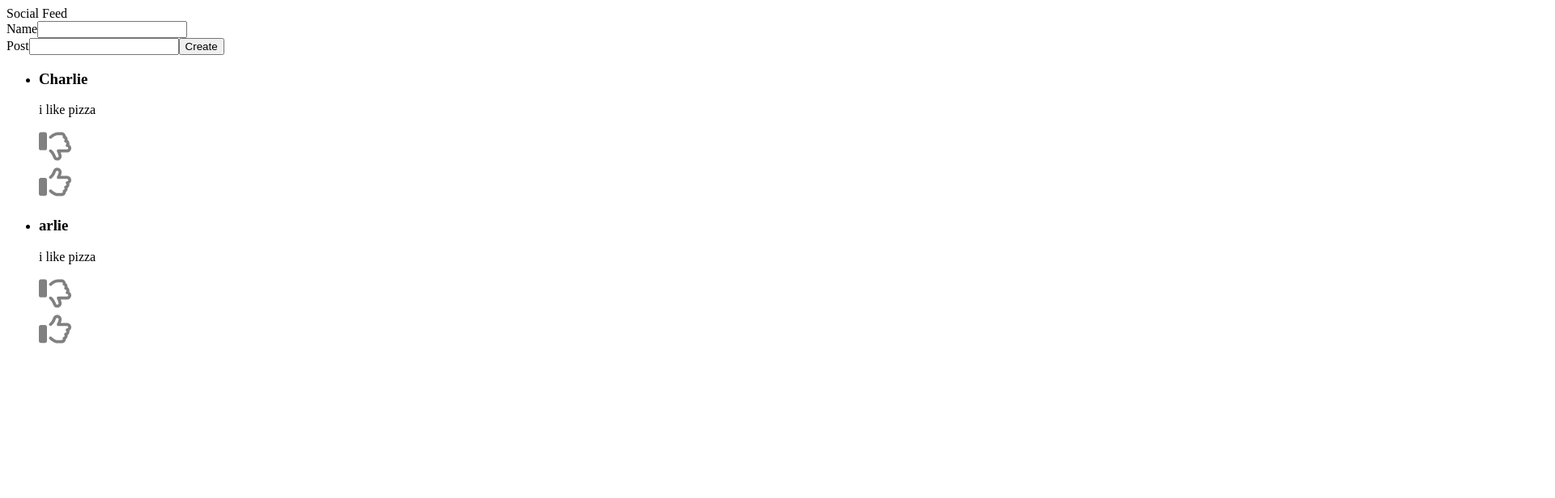
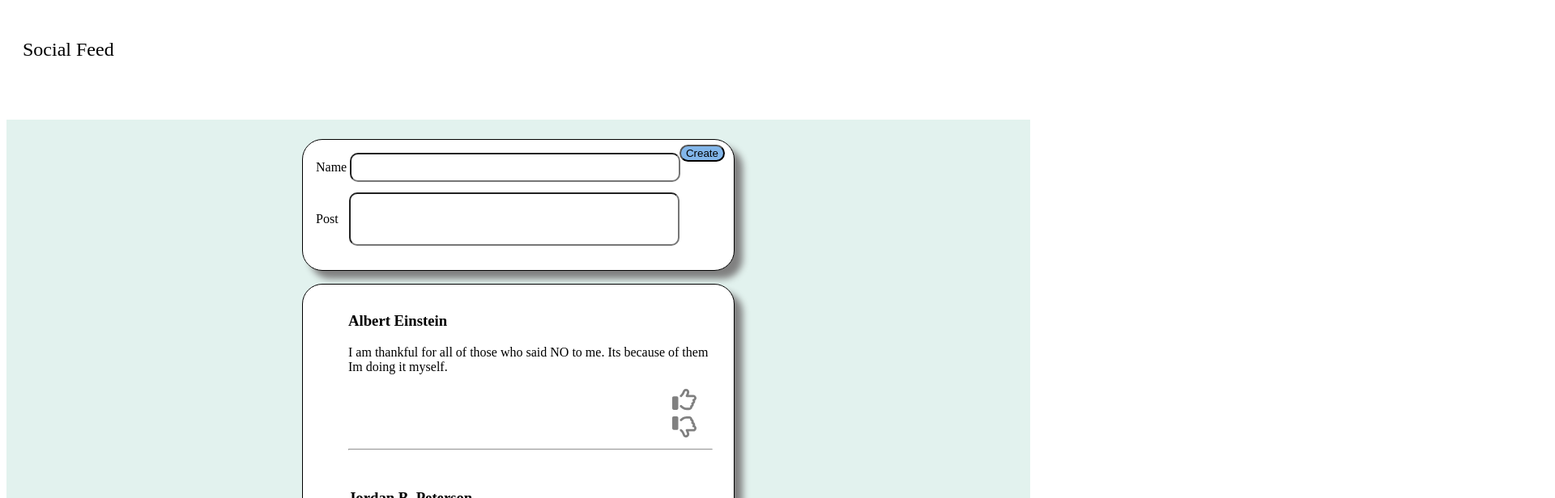
Before and after one commit to charliebrown1221/Social-Feed, a React (Create React App) app: page / in a window 1280 px wide. Shown: the top 616 px of the page at 81% size, 1920 px wide, since content can reach past the window. Built offline with nearby package versions, Linux system fonts and the light colour scheme; the HTML template or start-up script is replaced by a standard one.

Commit message:
project done css clean up left

```diff
--- a/src/App.js
+++ b/src/App.js
@@ -6,7 +6,7 @@ import "./index.css"
 
 
 function App() {
-    const [posts, setPosts]= useState([{name:'Charlie',text:'i like pizza',isLiked:false,isDisliked:false},{name:'arlie',text:'i like pizza',isLiked:false,isDisliked:false}])
+    const [posts, setPosts]= useState([{name:'Albert Einstein',text:'I am thankful for all of those who said NO to me. Its because of them Im doing it myself.',isLiked:false,isDisliked:false},{name:'Jordan B. Peterson',text:'I do not think that you have any insight whatsoever into your capacity for good until you have some well-developed insight into your capacity for evil.',isLiked:false,isDisliked:false}])
 
      function addNewEntry(post){
       let tempPost =[ ...posts, post];
@@ -16,14 +16,14 @@ function App() {
 
 
   return (
-    <div >
-      <div>
+    <div className='background'>
+      <div className='nav'>
        <NavBar />
       </div>
-      <div className=''>
+      <div className='create-post'>
        <CreatePost addNewEntryProperty={addNewEntry}/>
       </div>
-      <div>
+      <div className='create-post'>
         <PostMapper array={posts}/>
       </div>
     </div>
--- a/src/components/CreatePost.jsx
+++ b/src/components/CreatePost.jsx
@@ -1,5 +1,5 @@
 import React, {useState} from 'react'
-
+import "./Post/Post.css"
 const CreatePost = (props) => {
     const [name, setName]=useState('')
     const [text, setText]=useState('')
@@ -21,12 +21,12 @@ const CreatePost = (props) => {
         <form onSubmit={handelPost}>
             <div>
            <label>Name</label>
-              <input type="text" value={name} onChange={(event)=> setName(event.target.value)}/>
+              <input className='name-box' type="text" value={name} onChange={(event)=> setName(event.target.value)}/>
               </div>
               <div>
               <label>Post</label>
-              <input type="text" value={text} onChange={(event)=> setText(event.target.value)} />
-              <button type="submit">Create</button>
+              <input className='post-box' type="text" value={text} onChange={(event)=> setText(event.target.value)} />
+              <button className='Create-button' type="submit">Create</button>
               </div>
 
         </form>
--- a/src/components/Post/Post.css
+++ b/src/components/Post/Post.css
@@ -7,6 +7,39 @@
 .disliked-colorOn{
     fill: red;
 }
+.thumb-sizeUp{
+    width: 30px;
+
+}
 .thumb-size{
-    width: 40px;
+    width: 30px;
+    margin-left: 400px ;
 }
+.Create-button{
+    background-color: rgba(91, 160, 228, 0.761);
+    border-radius: 25px;
+    position: absolute;bottom: 600px;
+}
+.name-box{
+    border-radius: 10px;
+    margin-bottom: 1em;
+    margin-left: .3em;
+    width: 400px;
+    height: 30px;
+
+}
+.post-box{
+    border-radius: 10px;
+    margin-bottom: 1em;
+    margin-left: 1em;
+    width: 400px;
+    height: 60px;
+}
+.feed{
+    height: 200px;
+    width: 450px;
+
+}
+.bullet{
+    list-style-type: none;
+}
--- a/src/components/Post/Post.jsx
+++ b/src/components/Post/Post.jsx
@@ -17,15 +17,18 @@ const Post = ({post}) => {
 
 
     return (
-        <div>
-           <h3>{post.name}</h3>
+        <div className= 'feed'>
+           <h3 >{post.name}</h3>
            <p>{post.text}</p>
            <div className='thumb-size'>
+           <div>
+            <svg onClick={toggles} className={colors ? "liked-colorOn":"colorOff"} xmlns="http://www.w3.org/2000/svg" viewBox="0 0 512 512"><path d="M96 191.1H32c-17.67 0-32 14.33-32 31.1v223.1c0 17.67 14.33 31.1 32 31.1h64c17.67 0 32-14.33 32-31.1V223.1C128 206.3 113.7 191.1 96 191.1zM512 227c0-36.89-30.05-66.92-66.97-66.92h-99.86C354.7 135.1 360 113.5 360 100.8c0-33.8-26.2-68.78-70.06-68.78c-46.61 0-59.36 32.44-69.61 58.5c-31.66 80.5-60.33 66.39-60.33 93.47c0 12.84 10.36 23.99 24.02 23.99c5.256 0 10.55-1.721 14.97-5.26c76.76-61.37 57.97-122.7 90.95-122.7c16.08 0 22.06 12.75 22.06 20.79c0 7.404-7.594 39.55-25.55 71.59c-2.046 3.646-3.066 7.686-3.066 11.72c0 13.92 11.43 23.1 24 23.1h137.6C455.5 208.1 464 216.6 464 227c0 9.809-7.766 18.03-17.67 18.71c-12.66 .8593-22.36 11.4-22.36 23.94c0 15.47 11.39 15.95 11.39 28.91c0 25.37-35.03 12.34-35.03 42.15c0 11.22 6.392 13.03 6.392 22.25c0 22.66-29.77 13.76-29.77 40.64c0 4.515 1.11 5.961 1.11 9.456c0 10.45-8.516 18.95-18.97 18.95h-52.53c-25.62 0-51.02-8.466-71.5-23.81l-36.66-27.51c-4.315-3.245-9.37-4.811-14.38-4.811c-13.85 0-24.03 11.38-24.03 24.04c0 7.287 3.312 14.42 9.596 19.13l36.67 27.52C235 468.1 270.6 480 306.6 480h52.53c35.33 0 64.36-27.49 66.8-62.2c17.77-12.23 28.83-32.51 28.83-54.83c0-3.046-.2187-6.107-.6406-9.122c17.84-12.15 29.28-32.58 29.28-55.28c0-5.311-.6406-10.54-1.875-15.64C499.9 270.1 512 250.2 512 227z"/></svg>
+           </div>
+           <div>
              <svg  onClick={toggle} className={color ?"disliked-colorOn" :"colorOff"} xmlns="http://www.w3.org/2000/svg" viewBox="0 0 512 512"><path d="M128 288V64.03c0-17.67-14.33-31.1-32-31.1H32c-17.67 0-32 14.33-32 31.1v223.1c0 17.67 14.33 31.1 32 31.1h64C113.7 320 128 305.7 128 288zM481.5 229.1c1.234-5.092 1.875-10.32 1.875-15.64c0-22.7-11.44-43.13-29.28-55.28c.4219-3.015 .6406-6.076 .6406-9.122c0-22.32-11.06-42.6-28.83-54.83c-2.438-34.71-31.47-62.2-66.8-62.2h-52.53c-35.94 0-71.55 11.87-100.3 33.41L169.6 92.93c-6.285 4.71-9.596 11.85-9.596 19.13c0 12.76 10.29 24.04 24.03 24.04c5.013 0 10.07-1.565 14.38-4.811l36.66-27.51c20.48-15.34 45.88-23.81 71.5-23.81h52.53c10.45 0 18.97 8.497 18.97 18.95c0 3.5-1.11 4.94-1.11 9.456c0 26.97 29.77 17.91 29.77 40.64c0 9.254-6.392 10.96-6.392 22.25c0 13.97 10.85 21.95 19.58 23.59c8.953 1.671 15.45 9.481 15.45 18.56c0 13.04-11.39 13.37-11.39 28.91c0 12.54 9.702 23.08 22.36 23.94C456.2 266.1 464 275.2 464 284.1c0 10.43-8.516 18.93-18.97 18.93H307.4c-12.44 0-24 10.02-24 23.1c0 4.038 1.02 8.078 3.066 11.72C304.4 371.7 312 403.8 312 411.2c0 8.044-5.984 20.79-22.06 20.79c-12.53 0-14.27-.9059-24.94-28.07c-24.75-62.91-61.74-99.9-80.98-99.9c-13.8 0-24.02 11.27-24.02 23.99c0 7.041 3.083 14.02 9.016 18.76C238.1 402 211.4 480 289.9 480C333.8 480 360 445 360 411.2c0-12.7-5.328-35.21-14.83-59.33h99.86C481.1 351.9 512 321.9 512 284.1C512 261.8 499.9 241 481.5 229.1z"/></svg>
            </div>
-           <div className='thumb-size'>
-            <svg onClick={toggles} className={colors ? "liked-colorOn":"colorOff"} xmlns="http://www.w3.org/2000/svg" viewBox="0 0 512 512"><path d="M96 191.1H32c-17.67 0-32 14.33-32 31.1v223.1c0 17.67 14.33 31.1 32 31.1h64c17.67 0 32-14.33 32-31.1V223.1C128 206.3 113.7 191.1 96 191.1zM512 227c0-36.89-30.05-66.92-66.97-66.92h-99.86C354.7 135.1 360 113.5 360 100.8c0-33.8-26.2-68.78-70.06-68.78c-46.61 0-59.36 32.44-69.61 58.5c-31.66 80.5-60.33 66.39-60.33 93.47c0 12.84 10.36 23.99 24.02 23.99c5.256 0 10.55-1.721 14.97-5.26c76.76-61.37 57.97-122.7 90.95-122.7c16.08 0 22.06 12.75 22.06 20.79c0 7.404-7.594 39.55-25.55 71.59c-2.046 3.646-3.066 7.686-3.066 11.72c0 13.92 11.43 23.1 24 23.1h137.6C455.5 208.1 464 216.6 464 227c0 9.809-7.766 18.03-17.67 18.71c-12.66 .8593-22.36 11.4-22.36 23.94c0 15.47 11.39 15.95 11.39 28.91c0 25.37-35.03 12.34-35.03 42.15c0 11.22 6.392 13.03 6.392 22.25c0 22.66-29.77 13.76-29.77 40.64c0 4.515 1.11 5.961 1.11 9.456c0 10.45-8.516 18.95-18.97 18.95h-52.53c-25.62 0-51.02-8.466-71.5-23.81l-36.66-27.51c-4.315-3.245-9.37-4.811-14.38-4.811c-13.85 0-24.03 11.38-24.03 24.04c0 7.287 3.312 14.42 9.596 19.13l36.67 27.52C235 468.1 270.6 480 306.6 480h52.53c35.33 0 64.36-27.49 66.8-62.2c17.77-12.23 28.83-32.51 28.83-54.83c0-3.046-.2187-6.107-.6406-9.122c17.84-12.15 29.28-32.58 29.28-55.28c0-5.311-.6406-10.54-1.875-15.64C499.9 270.1 512 250.2 512 227z"/></svg>
            </div>
+           <hr></hr>
         </div>
 
 
--- a/src/components/PostMapper.jsx
+++ b/src/components/PostMapper.jsx
@@ -3,7 +3,7 @@ import Post from './Post/Post';
 
 const PostMapper = ({array}) => {
     return (
-        <ul>
+        <ul className='bullet'>
             {array.map( (item)=><li key ={item.id}> <Post post={item}/> </li>)}
         </ul>
      );
--- a/src/index.css
+++ b/src/index.css
@@ -0,0 +1,28 @@
+.create-post{
+	border-radius: 25px;
+    border: 1px;
+    border-style: solid;
+    border-color: black;
+    margin: auto;
+    margin-bottom: 1em;
+    padding: 1em;
+    width: 500px;
+    box-shadow: 10px 10px 8px  gray ;
+    background-color: white;
+    box-align: center;
+
+}
+.background{
+    background-color: #e2f2ee;
+}
+.nav{
+    margin-bottom: 1em;
+    margin-top: 2em;
+    padding-left: 20px;
+    background-color: white;
+    width: 1940px;
+    height: 100px;
+    font-size: x-large;
+
+
+}
```
